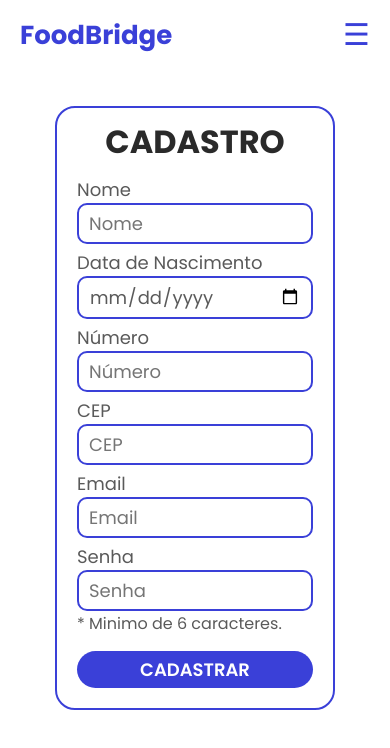
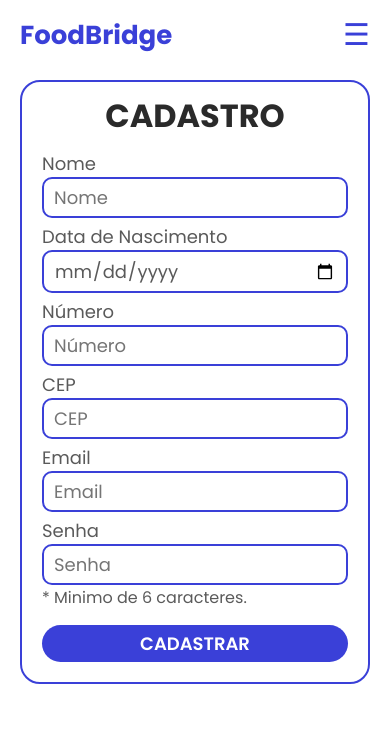
Before and after one commit to EduardoGollner0609/FoodBridge, a React (Vite) app in the folder frontend/: page /register in a window 390 px wide. Shown: the top 748 px of the page. Built offline with nearby package versions, Linux system fonts and the light colour scheme; no server answers.

Commit message:
Responsividade RegisterPage.

```diff
--- a/frontend/src/routes/IntroductionPage/RegisterPage/styles.css
+++ b/frontend/src/routes/IntroductionPage/RegisterPage/styles.css
@@ -3,15 +3,13 @@
 }
 
 .register-page-content {
-  height: 80vh;
-  min-height: 650px;
   display: flex;
   justify-content: center;
   align-items: center;
 }
 
 .card-register {
-  margin: 20px auto;
+  margin: 10px auto;
   padding: 10px 20px;
   border: 2px solid var(--fb-color-primary);
   color: var(--fb-color-quartiary);
@@ -21,7 +19,6 @@
   border-radius: 20px;
   width: 80%;
   max-width: 600px;
-  max-height: 680px;
   overflow: auto;
 }
 
@@ -35,7 +32,7 @@
 .card-register form {
   display: flex;
   flex-direction: column;
-gap: 5px;
+  gap: 5px;
 }
 
 .form-item-input {
@@ -71,3 +68,15 @@ gap: 5px;
   cursor: pointer;
   margin: 10px 0;
 }
+
+@media (max-width: 576px) {
+  .card-register {
+    width: 90%;
+  }
+}
+
+@media (max-width: 400px) {
+  .card-register {
+    width: 100%;
+  }
+}
```
